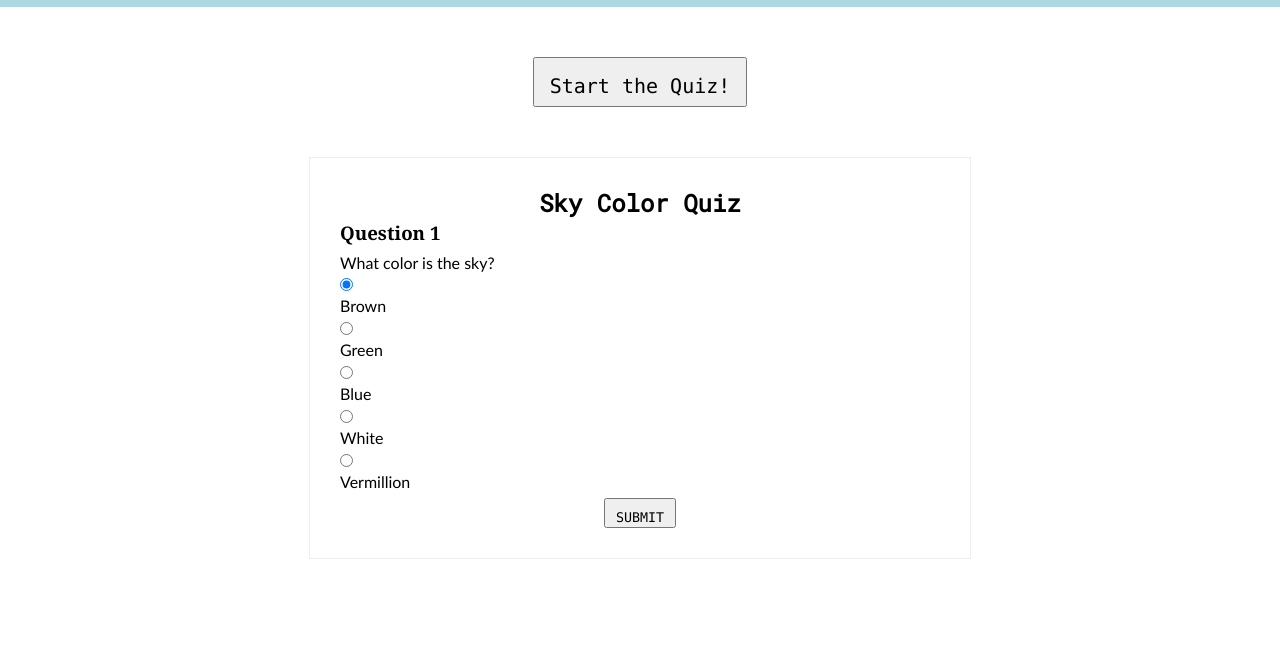
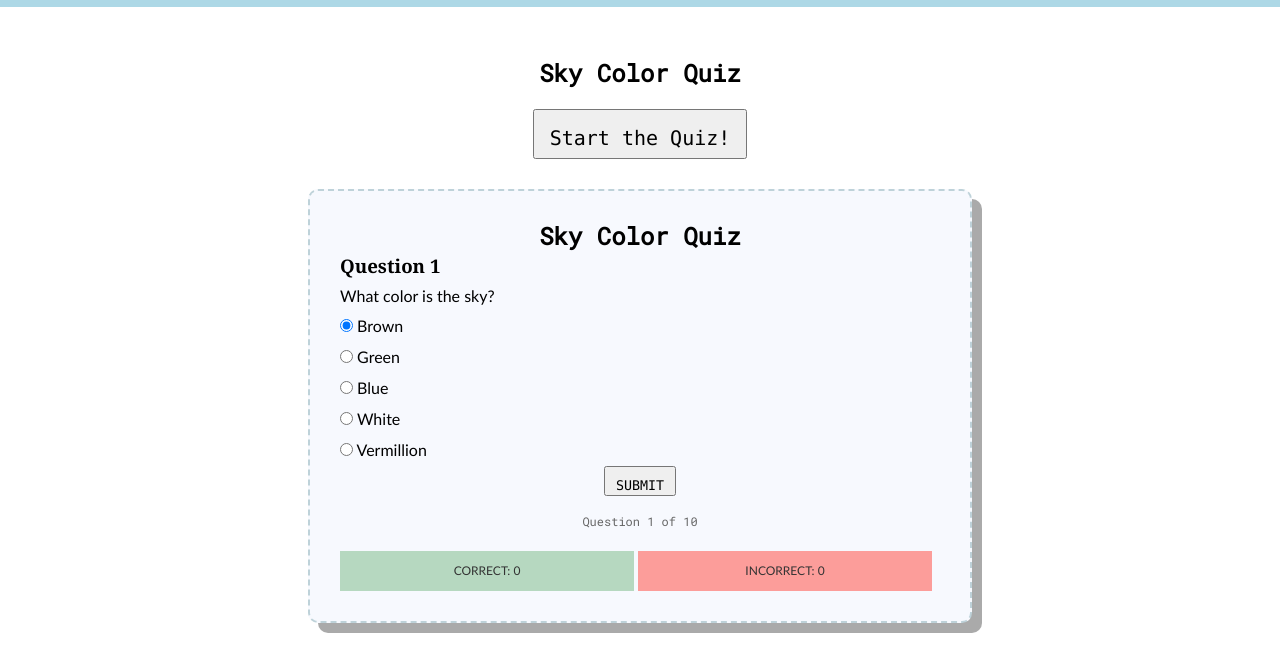
Before and after one commit to juliehx/quiz-app, a plain HTML site: page index.html in a window 1280 px wide. Shown: the part 77-748 px from the top of the page. Drawn offline with Linux system fonts and the light colour scheme.

Commit message:
Added more styling and a space for incorrect and correct questions count

```diff
--- a/index.html
+++ b/index.html
@@ -13,6 +13,7 @@
 		<p>Test your knowledge!</p>
 	</header>
 	<main>
+		<h2 class="quiz-title">Sky Color Quiz</h2>
 		<button class="start-button">
 			<span class="start-button-title">
 				Start the Quiz!
@@ -25,14 +26,17 @@
 				<label class="question-content" for="question">
 					<h3 class="question-number">Question 1</h3>
 					<p class="question-content">What color is the sky?</p>
-					<input type="radio" name="answer-choice" class="mc-question-choices" value="0" checked><label for="choice-0"> Brown </label>
-					<input type="radio" name="answer-choice" class="mc-question-choices" value="1"><label for="choice-1"> Green </label>
-					<input type="radio" name="answer-choice" class="mc-question-choices" value="2"><label for="choice-2"> Blue </label>
-					<input type="radio" name="answer-choice" class="mc-question-choices" value="3"><label for="choice-3"> White </label>
-					<input type="radio" name="answer-choice" class="mc-question-choices" value="4"><label for="choice-4"> Vermillion </label>
+					<input type="radio" name="answer-choice" class="mc-question-choices" value="0" checked><label for="choice-0"> Brown <br></label>
+					<input type="radio" name="answer-choice" class="mc-question-choices" value="1"><label for="choice-1"> Green <br></label>
+					<input type="radio" name="answer-choice" class="mc-question-choices" value="2"><label for="choice-2"> Blue <br></label>
+					<input type="radio" name="answer-choice" class="mc-question-choices" value="3"><label for="choice-3"> White <br></label>
+					<input type="radio" name="answer-choice" class="mc-question-choices" value="4"><label for="choice-4"> Vermillion <br></label>
 				</label>
 				<button class="submit-button" type="submit">Submit</button>
 			</form>
+			<p class="question-count">Question 1 of 10</p>
+			<div class="correct-count correct">Correct: 0</div>
+			<div class="correct-count incorrect">Incorrect: 0</div>
 		</div>
 	</main>
 </body>
--- a/main.css
+++ b/main.css
@@ -9,6 +9,7 @@ header {
 	color: #555;
 	font-family: 'Roboto Mono', monospace;
 	text-align: center;
+	margin-bottom: 50px;
 }
 
 .start-button {
@@ -16,7 +17,7 @@ header {
 	padding: 15px;
 	display: block;
 	margin: auto;
-	margin-top: 50px;
+	margin-top: 20px;
 }
 
 .start-button-title {
@@ -26,12 +27,15 @@ header {
 
 .container {
 	width: 600px;
-	border: 1px solid #eee;
 	padding: 30px;
-	margin-top: 50px;
+	margin-top: 30px;
 	margin-left: auto;
 	margin-right: auto;
 	line-height: 30px;
+	background-color: #F7F9FE;
+	border: 2px dashed #BED2D9;
+	box-shadow: 10px 10px #aaa;
+	border-radius: 10px;
 }
 
 .quiz-title {
@@ -47,9 +51,9 @@ header {
 	font-family: Calibri;
 }
 
-.question-form input[type="radio"] {
+/*.question-form input[type="radio"] {
 	display: block;
-}
+}*/
 
 .submit-button {
 	display: block;
@@ -59,3 +63,32 @@ header {
 	font-family: consolas;
 	text-transform: uppercase;
 }
+
+.question-count {
+	text-align: center;
+	margin-top: 10px;
+	font-family: 'Roboto Mono', monospace;
+	color: #666;
+	font-size: 12px;
+}
+
+.correct-count {
+	display:inline-block;
+	width: 49%;
+	margin-top: 15px;
+	text-align: center;
+	padding-top: 5px;
+	padding-bottom: 5px;
+	font-family: calibri;
+	text-transform: uppercase;
+	font-size: 12px;
+	color: #333;
+}
+
+.correct {
+	background-color: #B6D8C0;
+}
+
+.incorrect {
+	background-color: #FC9D9A;
+}
```
